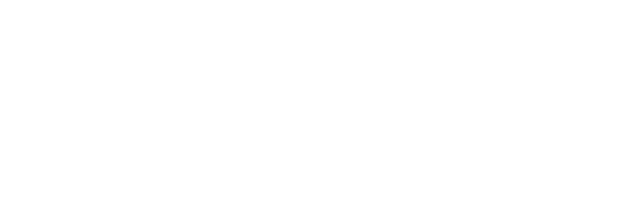
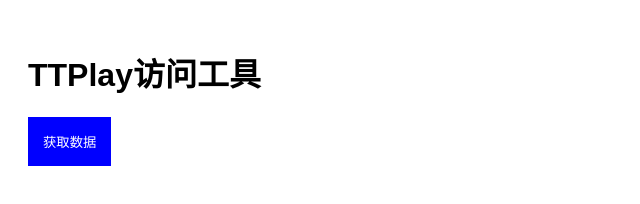
Before and after one commit to wtflxk/ttplay_cookie_js, a plain HTML site: page index.html in a window 1280 px wide. Shown: the whole page, without its empty margins (0-640 px from the left). Drawn offline with Linux system fonts and the light colour scheme.

Commit message:
Update index.html

```diff
--- a/index.html
+++ b/index.html
@@ -2,3 +2,28 @@
 <html>
 <head>
     <title>TTPlay歌词服务器访问</title>
+    <style>
+        body { font-family: Arial; padding: 20px; }
+        .btn { padding: 15px; background: blue; color: white; border: none; cursor: pointer; }
+    </style>
+</head>
+<body>
+    <h1>TTPlay访问工具</h1>
+    <button class="btn" onclick="getData()">获取数据</button>
+    <div id="result"></div>
+
+    <script>
+        async function getData() {
+            document.getElementById('result').innerHTML = '正在连接...';
+            try {
+                // 使用可靠的代理
+                const response = await fetch('https://corsproxy.io/?' + encodeURIComponent('http://ttplay.muaini.cn'));
+                const text = await response.text();
+                document.getElementById('result').innerHTML = '成功！长度：' + text.length + '字符';
+            } catch (error) {
+                document.getElementById('result').innerHTML = '错误：' + error.message;
+            }
+        }
+    </script>
+</body>
+</html>
```
